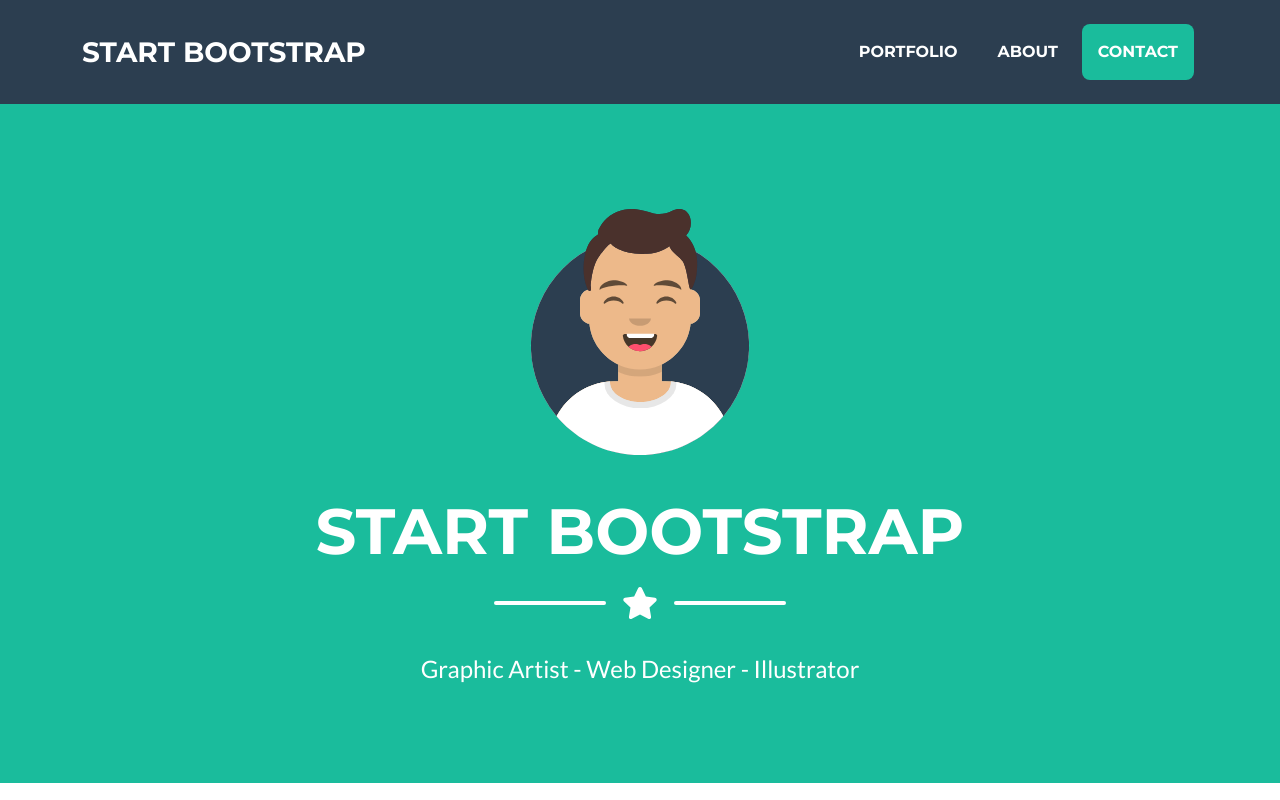
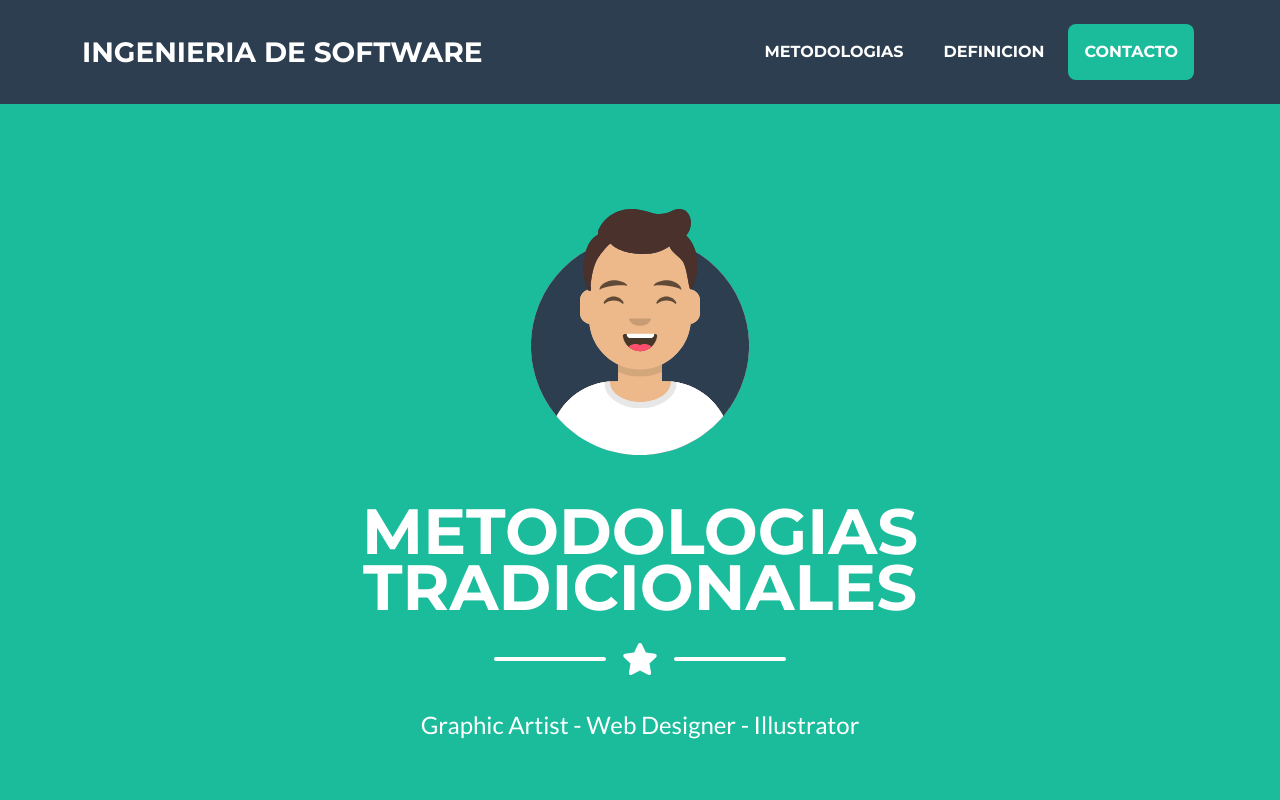
Before and after one commit to Esteban1410/ingsw1quiz1, a plain HTML site: page index.html in a window 1280 px wide. Shown: the top 800 px of the page. Drawn offline with nearby package versions, Linux system fonts and the light colour scheme.

Commit message:
Update index.html

```diff
--- a/index.html
+++ b/index.html
@@ -5,7 +5,7 @@
         <meta name="viewport" content="width=device-width, initial-scale=1, shrink-to-fit=no" />
         <meta name="description" content="" />
         <meta name="author" content="" />
-        <title>Freelancer - Start Bootstrap Theme</title>
+        <title>Metodologias Tradiciones</title>
         <!-- Favicon-->
         <link rel="icon" type="image/x-icon" href="assets/favicon.ico" />
         <!-- Font Awesome icons (free version)-->
@@ -20,16 +20,16 @@
         <!-- Navigation-->
         <nav class="navbar navbar-expand-lg bg-secondary text-uppercase fixed-top" id="mainNav">
             <div class="container">
-                <a class="navbar-brand" href="#page-top">Start Bootstrap</a>
+                <a class="navbar-brand" href="#page-top">Ingenieria de Software</a>
                 <button class="navbar-toggler text-uppercase font-weight-bold bg-primary text-white rounded" type="button" data-bs-toggle="collapse" data-bs-target="#navbarResponsive" aria-controls="navbarResponsive" aria-expanded="false" aria-label="Toggle navigation">
                     Menu
                     <i class="fas fa-bars"></i>
                 </button>
                 <div class="collapse navbar-collapse" id="navbarResponsive">
                     <ul class="navbar-nav ms-auto">
-                        <li class="nav-item mx-0 mx-lg-1"><a class="nav-link py-3 px-0 px-lg-3 rounded" href="#portfolio">Portfolio</a></li>
-                        <li class="nav-item mx-0 mx-lg-1"><a class="nav-link py-3 px-0 px-lg-3 rounded" href="#about">About</a></li>
-                        <li class="nav-item mx-0 mx-lg-1"><a class="nav-link py-3 px-0 px-lg-3 rounded" href="#contact">Contact</a></li>
+                        <li class="nav-item mx-0 mx-lg-1"><a class="nav-link py-3 px-0 px-lg-3 rounded" href="#portfolio">Metodologias</a></li>
+                        <li class="nav-item mx-0 mx-lg-1"><a class="nav-link py-3 px-0 px-lg-3 rounded" href="#about">Definicion</a></li>
+                        <li class="nav-item mx-0 mx-lg-1"><a class="nav-link py-3 px-0 px-lg-3 rounded" href="#contact">Contacto</a></li>
                     </ul>
                 </div>
             </div>
@@ -40,7 +40,7 @@
                 <!-- Masthead Avatar Image-->
                 <img class="masthead-avatar mb-5" src="assets/img/avataaars.svg" alt="..." />
                 <!-- Masthead Heading-->
-                <h1 class="masthead-heading text-uppercase mb-0">Start Bootstrap</h1>
+                <h1 class="masthead-heading text-uppercase mb-0">Metodologias Tradicionales</h1>
                 <!-- Icon Divider-->
                 <div class="divider-custom divider-light">
                     <div class="divider-custom-line"></div>
```
